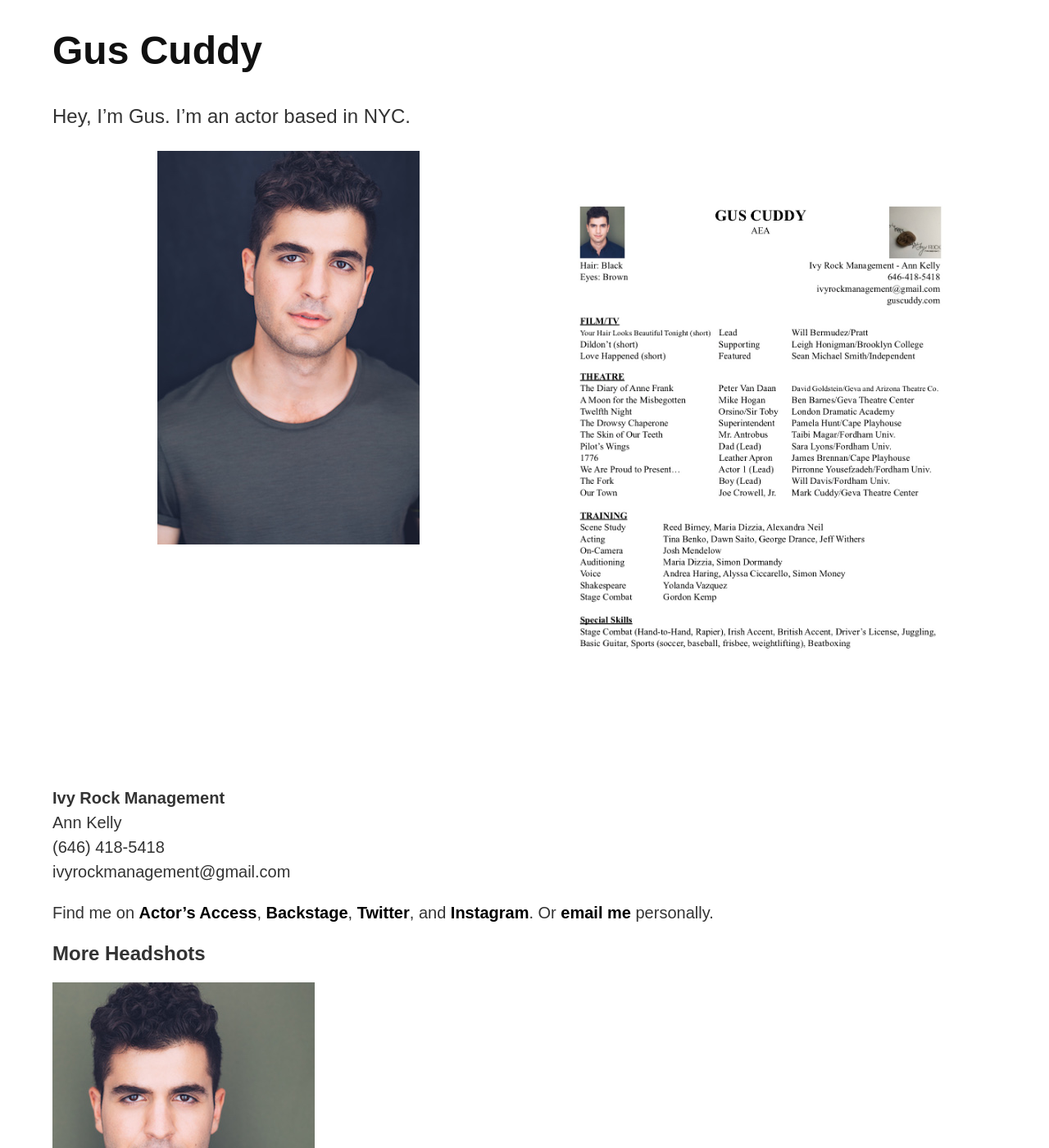
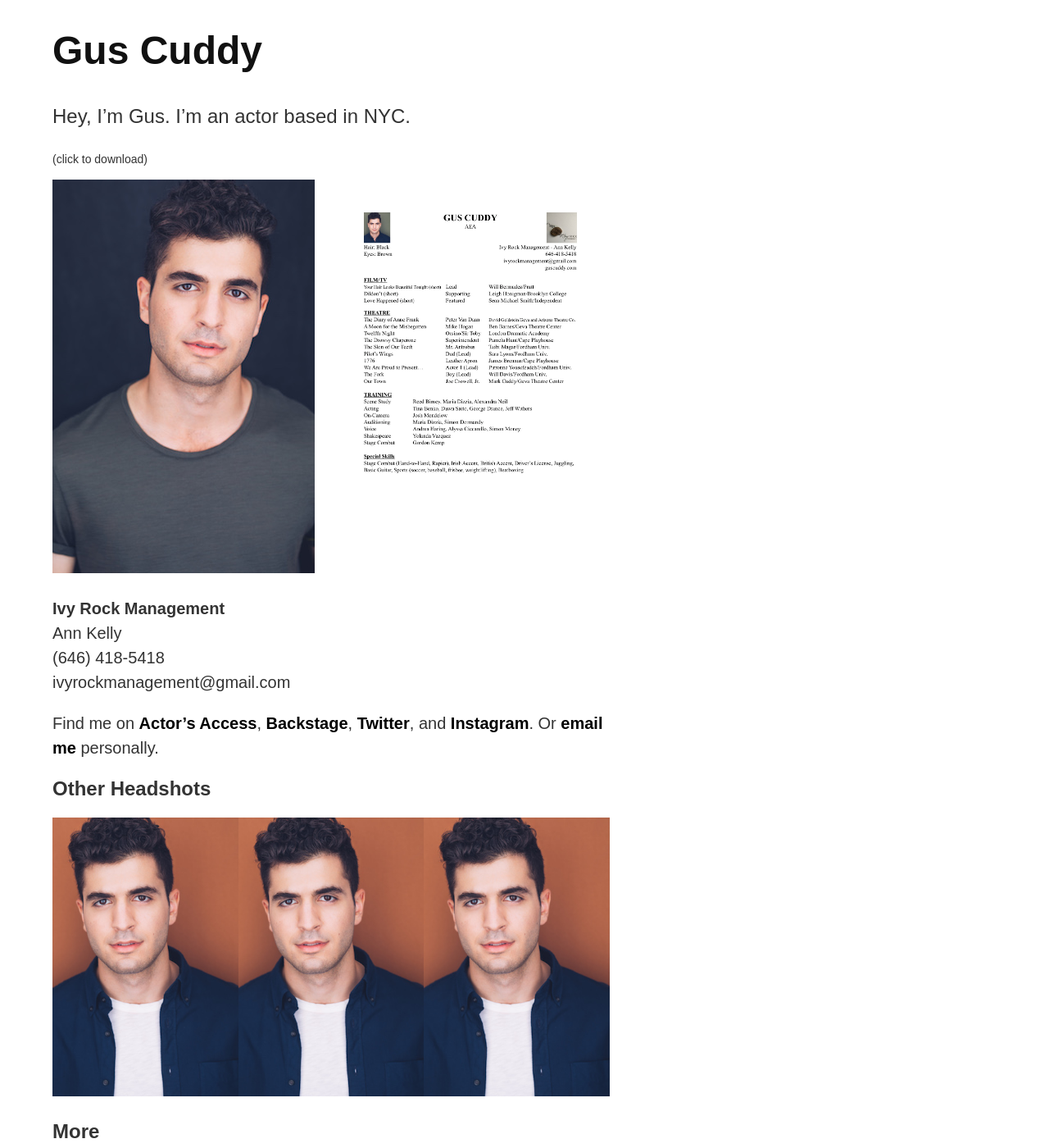
Before and after one commit to gcuddy/gcuddy.github.io, a Jekyll site: the page built from index.md, in a window 1280 px wide and 1400 px high. Shown: the whole window at 82% size. Built offline with Jekyll 4.4.1, drawn with Linux system fonts in a browser that asks for light colours; nearby versions of some CDN libraries; library files that are not in the unit come from our copies.

Commit message:
Another fix

```diff
--- a/_layouts/default.html
+++ b/_layouts/default.html
@@ -5,7 +5,7 @@
 
   <body class="avenir ph5-ns ph3 near-black bg-white">
 
-    <div class="dark-gray lh-copy f4">
+    <div class="dark-gray measure-wide lh-copy f4">
        {{ content }}
     </div>
 
--- a/index.md
+++ b/index.md
@@ -15,13 +15,16 @@ images:
 Hey, I'm Gus. I'm an actor based in NYC.
 {: .f3}
 
+(click to download)
+{: .f6}
+
 <article class="cf">
-  <div class="fl w-100 w-50-ns tc">
+  <div class="fl w-100 w-50-ns">
   <a href="/images/cuddy_headshot.jpg">
     <img src="/images/thumb/cuddy_headshot.jpg" alt="Headshot"/>
   </a>
   </div>
-  <div class="fl w-100 w-50-ns tc">
+  <div class="fl w-100 w-50-ns">
   <a href="/files/cuddy_resume.pdf"><img src="/images/cuddy_resume.jpg" alt="resume"/></a>
   </div>
 </article>
@@ -34,18 +37,26 @@ ivyrockmanagement@gmail.com
 Find me on [Actor's Access](http://resumes.actorsaccess.com/guscuddy), [Backstage](http://backstage.com/u/guscuddy),  [Twitter](http://twitter.com/guscuddy), and [Instagram](http://instagram.com/guscuddy). Or [email me](mailto:gus.cuddy@gmail.com) personally.
 
 
-## More Headshots
+## Other Headshots
 
-<ul style="list-style:none; padding-left:0;" class="photo-gallery">
-  {% for image in page.images %}
-    <li style="padding-bottom:.5rem;">
-      <a href="{{ image.link }}">
-        <img src="{{ image.image_path }}" alt="{{ image.title}}"/>
-      </a>
-    </li>
-  {% endfor %}
-</ul>
+<article class="cf">
+  <div class="fl w-100 w-third-ns">
+  <a href="/images/cuddy_headshot1.jpg">
+    <img src="/images/thumb/cuddy_headshot2.jpg" alt="Headshot"/>
+  </a>
+  </div>
+  <div class="fl w-100 w-third-ns">
+  <a href="/images/cuddy_headshot2.jpg">
+    <img src="/images/thumb/cuddy_headshot2.jpg" alt="Headshot"/>
+  </a>
+  </div>
+  <div class="fl w-100 w-third-ns">
+  <a href="/images/cuddy_headshot2.jpg">
+    <img src="/images/thumb/cuddy_headshot2.jpg" alt="Headshot"/>
+  </a>
+  </div>
+</article>
 
-## More From Me
+## More
 
 I also write, produce, and direct. Follow my [essays](/blog) on life, creativity, and art.
--- a/writing.html
+++ b/writing.html
@@ -10,7 +10,7 @@ title: "BLOG"
 <ul>
   {% for post in site.posts %}
     <li>
-      <a class="link black b dim" href="{{ post.url }}">{{ post.title }}</a> <span class="i">({{ post.date }})</span>
+      <a class="link black b dim" href="{{ post.url }}">{{ post.title }}</a> <span class="i">({{ post.date | {{ page.date | date: "%-m/%-d/%y" }})</span>
     </li>
   {% endfor %}
 </ul>
```
